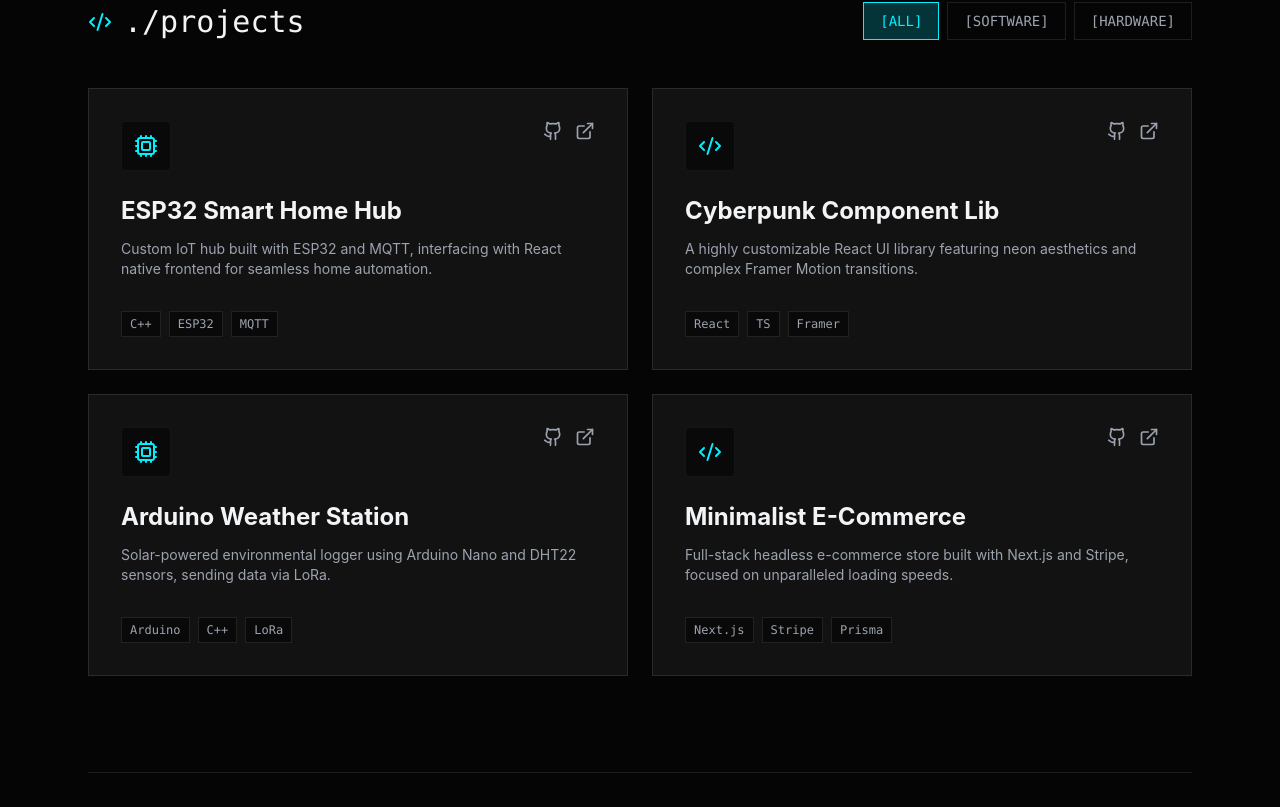
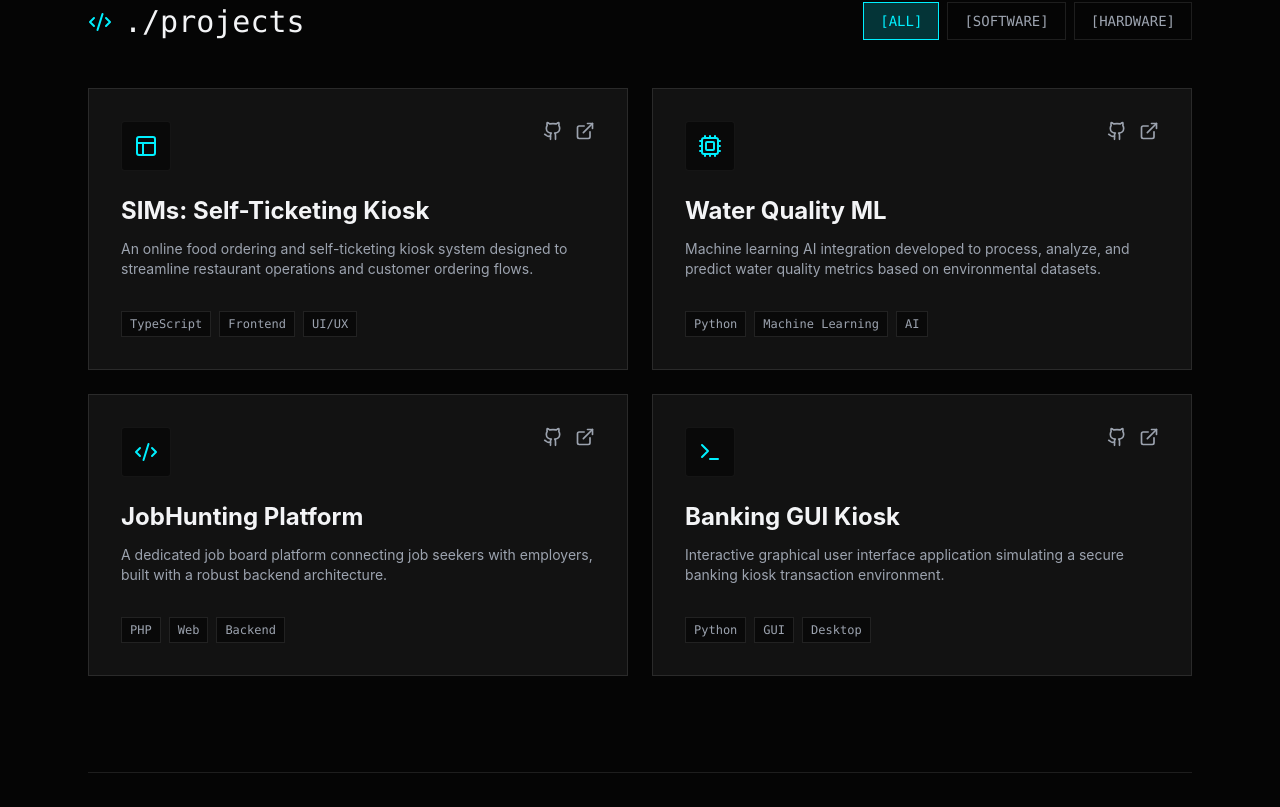
Before and after one commit to ArcaIcr/portfolio, a React app: page / in a window 1280 px wide. Shown: the part 1773-2580 px from the top of the page. Built offline with nearby package versions, Linux system fonts and the light colour scheme; the HTML template or start-up script is replaced by a standard one.

Commit message:
chore: Update Repo

```diff
--- a/src/components/Contact.tsx
+++ b/src/components/Contact.tsx
@@ -1,4 +1,4 @@
-import { Terminal, Mail, Github, Linkedin, Twitter } from 'lucide-react';
+import { Terminal, Mail, Github, Linkedin, Twitter, Facebook, Instagram } from 'lucide-react';
 import { motion } from 'framer-motion';
 
 export function Contact() {
@@ -24,7 +24,7 @@ export function Contact() {
             <Mail size={20} /> Transmit Message
           </a>
 
-          <div className="flex justify-center gap-6 mt-16 pb-8 border-b border-white/10">
+          <div className="flex flex-wrap justify-center gap-4 md:gap-6 mt-16 pb-8 border-b border-white/10">
             <a href="#" className="p-3 border border-white/10 bg-[var(--color-cyber-card)] hover:border-[var(--color-cyber-neon)] hover:text-[var(--color-cyber-neon)] transition-all">
               <Github size={24} />
             </a>
@@ -33,6 +33,12 @@ export function Contact() {
             </a>
             <a href="#" className="p-3 border border-white/10 bg-[var(--color-cyber-card)] hover:border-[var(--color-cyber-neon)] hover:text-[var(--color-cyber-neon)] transition-all">
               <Twitter size={24} />
+            </a>
+            <a href="#" className="p-3 border border-white/10 bg-[var(--color-cyber-card)] hover:border-[var(--color-cyber-neon)] hover:text-[var(--color-cyber-neon)] transition-all">
+              <Facebook size={24} />
+            </a>
+            <a href="#" className="p-3 border border-white/10 bg-[var(--color-cyber-card)] hover:border-[var(--color-cyber-neon)] hover:text-[var(--color-cyber-neon)] transition-all">
+              <Instagram size={24} />
             </a>
           </div>
 
--- a/src/components/Projects.tsx
+++ b/src/components/Projects.tsx
@@ -1,39 +1,43 @@
 import { useState } from 'react';
 import { motion, AnimatePresence } from 'framer-motion';
-import { Github, ExternalLink, Cpu, Code2 } from 'lucide-react';
+import { Github, ExternalLink, Cpu, Code2, Layout, Terminal } from 'lucide-react';
 
 const projectsData = [
   {
     id: 1,
-    title: "ESP32 Smart Home Hub",
-    category: "hardware",
-    description: "Custom IoT hub built with ESP32 and MQTT, interfacing with React native frontend for seamless home automation.",
-    tech: ["C++", "ESP32", "MQTT"],
+    title: "SIMs: Self-Ticketing Kiosk",
+    category: "software",
+    description: "An online food ordering and self-ticketing kiosk system designed to streamline restaurant operations and customer ordering flows.",
+    tech: ["TypeScript", "Frontend", "UI/UX"],
+    repoUrl: "https://github.com/ArcaIcr/ES_Self-Ticketing-Food-Kiosk-main",
+    icon: <Layout className="text-[var(--color-cyber-neon)]" size={24} />
+  },
+  {
+    id: 2,
+    title: "Water Quality ML",
+    category: "software",
+    description: "Machine learning AI integration developed to process, analyze, and predict water quality metrics based on environmental datasets.",
+    tech: ["Python", "Machine Learning", "AI"],
+    repoUrl: "https://github.com/ArcaIcr/water-quality-ml",
     icon: <Cpu className="text-[var(--color-cyber-neon)]" size={24} />
   },
   {
-    id: 2,
-    title: "Cyberpunk Component Lib",
+    id: 3,
+    title: "JobHunting Platform",
     category: "software",
-    description: "A highly customizable React UI library featuring neon aesthetics and complex Framer Motion transitions.",
-    tech: ["React", "TS", "Framer"],
+    description: "A dedicated job board platform connecting job seekers with employers, built with a robust backend architecture.",
+    tech: ["PHP", "Web", "Backend"],
+    repoUrl: "https://github.com/ArcaIcr/JobHunting",
     icon: <Code2 className="text-[var(--color-cyber-neon)]" size={24} />
   },
   {
-    id: 3,
-    title: "Arduino Weather Station",
-    category: "hardware",
-    description: "Solar-powered environmental logger using Arduino Nano and DHT22 sensors, sending data via LoRa.",
-    tech: ["Arduino", "C++", "LoRa"],
-    icon: <Cpu className="text-[var(--color-cyber-neon)]" size={24} />
-  },
-  {
     id: 4,
-    title: "Minimalist E-Commerce",
+    title: "Banking GUI Kiosk",
     category: "software",
-    description: "Full-stack headless e-commerce store built with Next.js and Stripe, focused on unparalleled loading speeds.",
-    tech: ["Next.js", "Stripe", "Prisma"],
-    icon: <Code2 className="text-[var(--color-cyber-neon)]" size={24} />
+    description: "Interactive graphical user interface application simulating a secure banking kiosk transaction environment.",
+    tech: ["Python", "GUI", "Desktop"],
+    repoUrl: "https://github.com/ArcaIcr/GUI---BANKING-KIOSK",
+    icon: <Terminal className="text-[var(--color-cyber-neon)]" size={24} />
   }
 ];
 
@@ -84,8 +88,8 @@ export function Projects() {
                   {project.icon}
                 </div>
                 <div className="flex gap-3 text-[var(--color-cyber-text-muted)]">
-                  <a href="#" className="hover:text-[var(--color-cyber-neon)] transition-colors"><Github size={20} /></a>
-                  <a href="#" className="hover:text-[var(--color-cyber-neon)] transition-colors"><ExternalLink size={20} /></a>
+                  <a href={project.repoUrl} target="_blank" rel="noreferrer" className="hover:text-[var(--color-cyber-neon)] transition-colors"><Github size={20} /></a>
+                  <a href={project.repoUrl} target="_blank" rel="noreferrer" className="hover:text-[var(--color-cyber-neon)] transition-colors"><ExternalLink size={20} /></a>
                 </div>
               </div>
 
```
